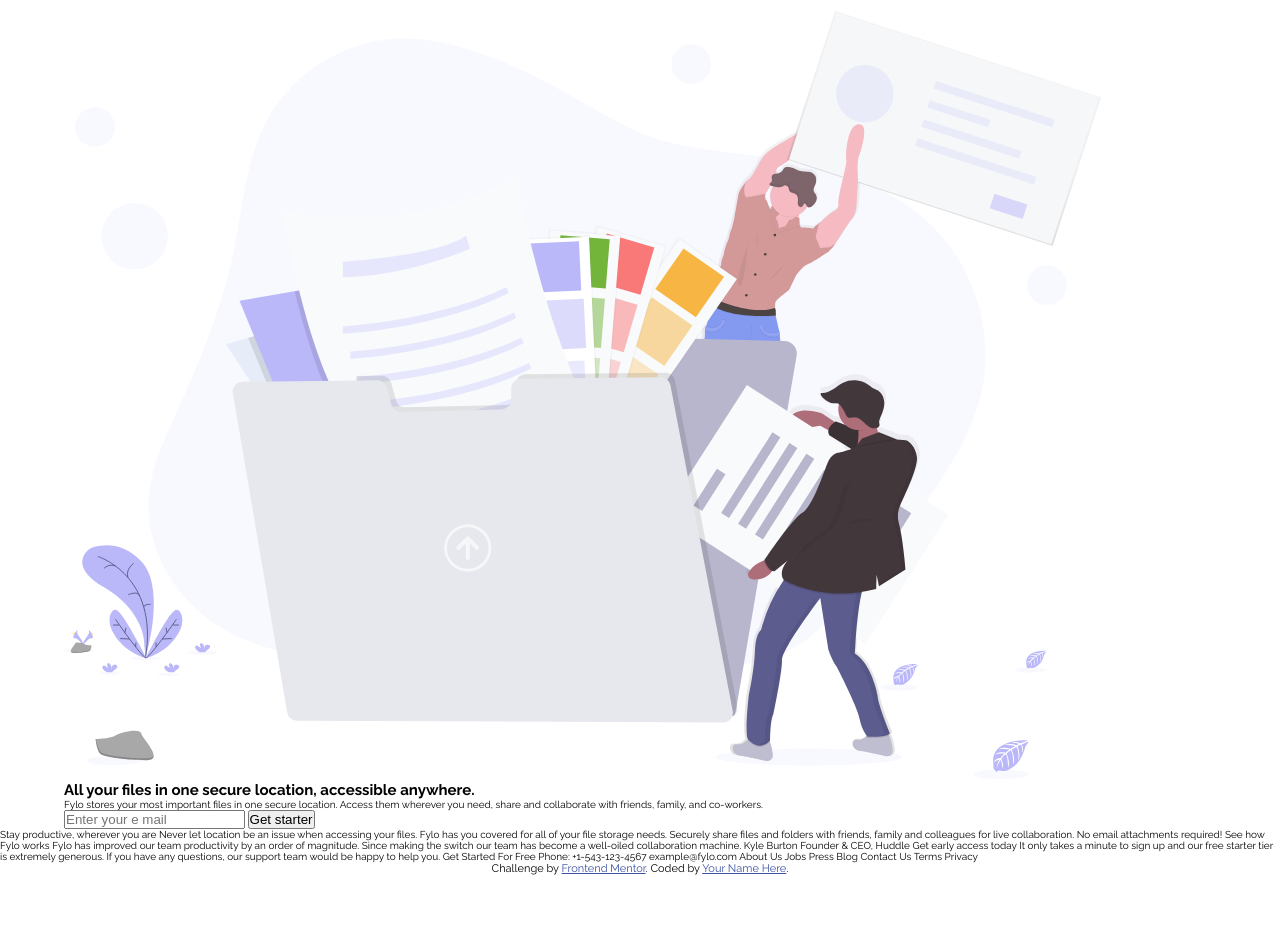
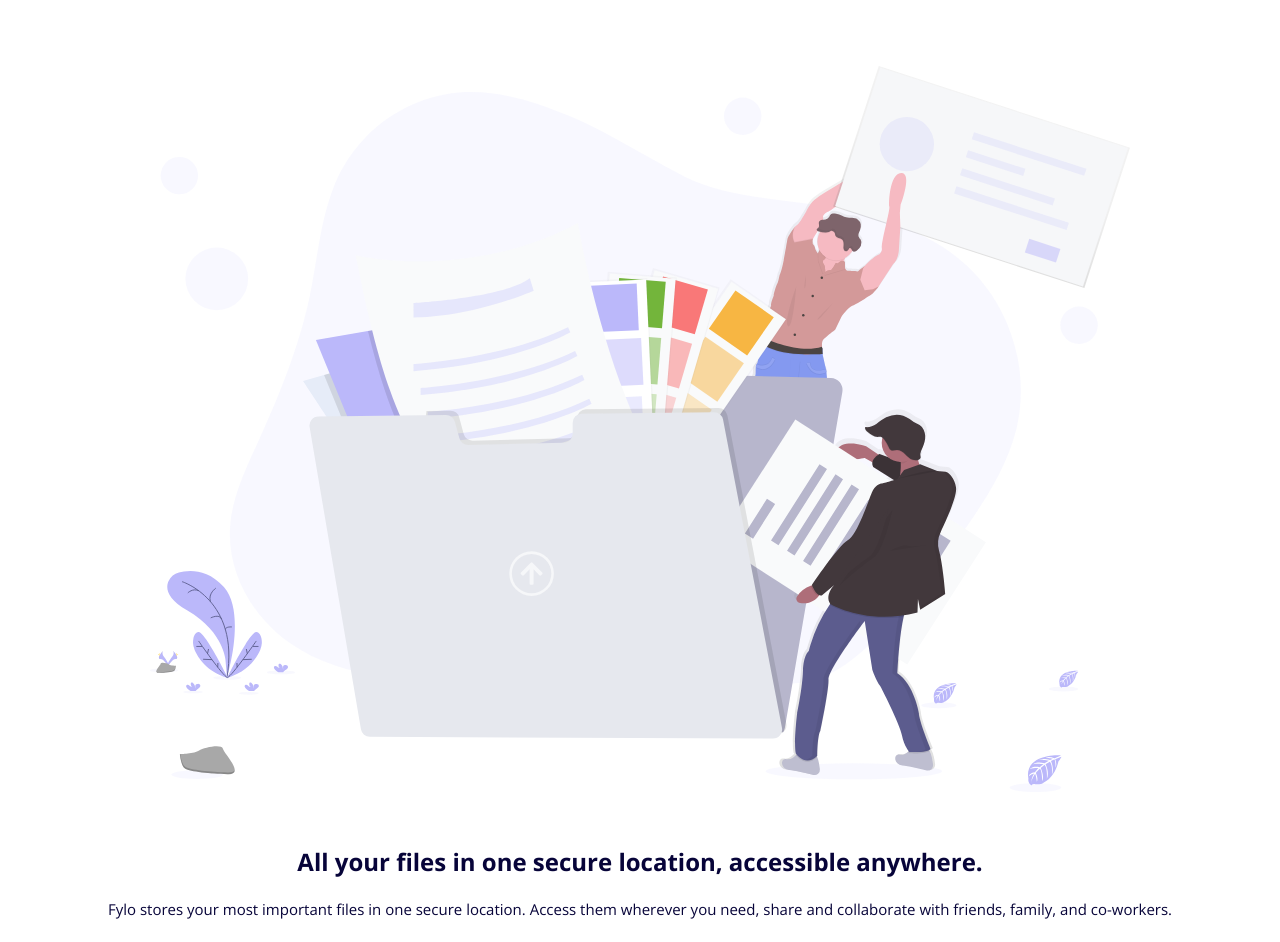
Before and after one commit to jesus0107/fylo-landing-page-frontendMentor, a plain HTML site: page index.html in a window 1280 px wide. Shown: the part 119-1061 px from the top of the page. Before the commit the page ends 994 px from the top, so only its background shows below. Drawn offline with nearby package versions, Linux system fonts and the light colour scheme.

Commit message:
Hero layout

```diff
--- a/index.html
+++ b/index.html
@@ -7,6 +7,12 @@
     <link rel="preconnect" href="https://fonts.gstatic.com" />
     <link
       href="https://fonts.googleapis.com/css2?family=Raleway:wght@400;700&display=swap"
+      rel="stylesheet"
+    />
+    <link rel="preconnect" href="https://fonts.gstatic.com" />
+    <link rel="preconnect" href="https://fonts.gstatic.com" />
+    <link
+      href="https://fonts.googleapis.com/css2?family=Open+Sans:wght@400;700&display=swap"
       rel="stylesheet"
     />
 
@@ -46,14 +52,18 @@
             and co-workers.
           </p>
 
-          <form action="">
+          <form class="get-started" action="">
             <input
               type="email"
               name="direction-E-mail"
               id=""
-              placeholder="Enter your e mail"
+              placeholder="Enter your e-mail"
             />
-            <input type="submit" value="Get starter" />
+            <input
+              class="get-started__submit"
+              type="submit"
+              value="Get started"
+            />
           </form>
         </div>
 
--- a/style.css
+++ b/style.css
@@ -8,6 +8,7 @@
   --light-grayish-blue: hsl(240, 75%, 98%);
   --light-gray: hsl(0, 0%, 75%);
   --font-raleway: "Raleway", sans-serif;
+  --font-openSans: "Open Sans", sans-serif;
 }
 * {
   margin: 0;
@@ -16,15 +17,15 @@
 }
 html {
   font-size: 62.5%;
-  font-family: var(--font-raleway);
 }
 
 /* HEADER */
 header {
-  width: 90%;
+  width: 85%;
   margin: 18px auto 0;
   display: flex;
   justify-content: space-between;
+  font-family: var(--font-raleway);
 }
 .logo-container {
   width: 50%;
@@ -47,14 +48,15 @@ header {
 .menu__item a {
   text-decoration: none;
   font-size: 1.2rem;
-  color: var(--bright-blue);
+  color: var(--very-dark-blue);
 }
 
 /* MAIN */
 main {
-  width: 90%;
-  margin: 25px auto 0;
+  width: 85%;
+  margin: 85px auto 0;
   display: flex;
+  font-family: var(--font-openSans);
 }
 /* HERO */
 
@@ -62,12 +64,50 @@ main {
   width: 100%;
   display: flex;
   flex-direction: column-reverse;
+  text-align: center;
 }
 .hero__imageContainer {
+  margin: 0 auto;
   width: 90%;
 }
 .hero__imageContainer img {
   width: 100%;
+  object-fit: cover;
+}
+.hero__description-container {
+  padding-top: 50px;
+}
+.hero__description {
+  font-size: 2.4rem;
+  color: var(--very-dark-blue);
+  font-weight: bold;
+}
+.hero__details {
+  padding-top: 20px;
+  font-size: 1.5rem;
+  line-height: 2.3rem;
+  color: var(--very-dark-blue);
+}
+.get-started {
+  padding-top: 30px;
+  flex-direction: column;
+}
+.get-started input {
+  padding: 12px;
+  width: 100%;
+  outline: none;
+  border: 1px solid var(--light-gray);
+  border-radius: 5px;
+}
+.get-started__submit {
+  border: none;
+  margin-top: 12px;
+  background-color: var(--bright-blue);
+  font-family: var(--font-raleway);
+  font-size: 1.4rem;
+  font-weight: bold;
+  letter-spacing: 1px;
+  color: white;
 }
 
 .attribution {
```
